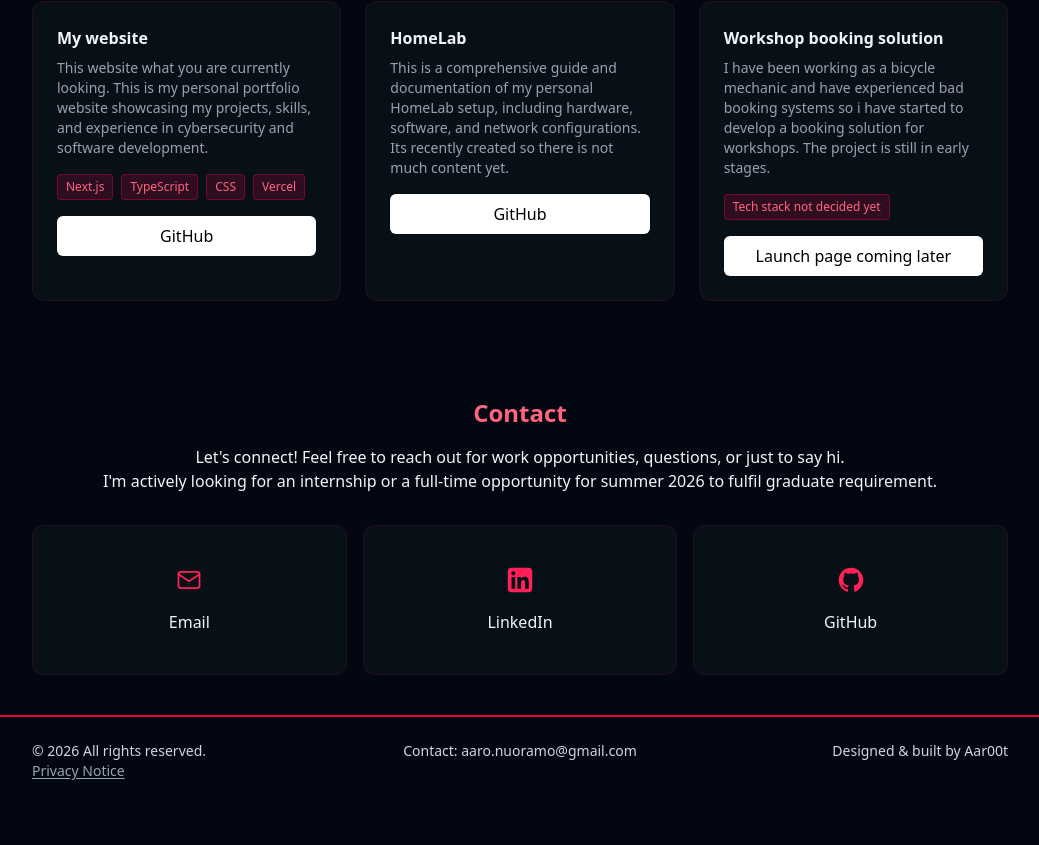
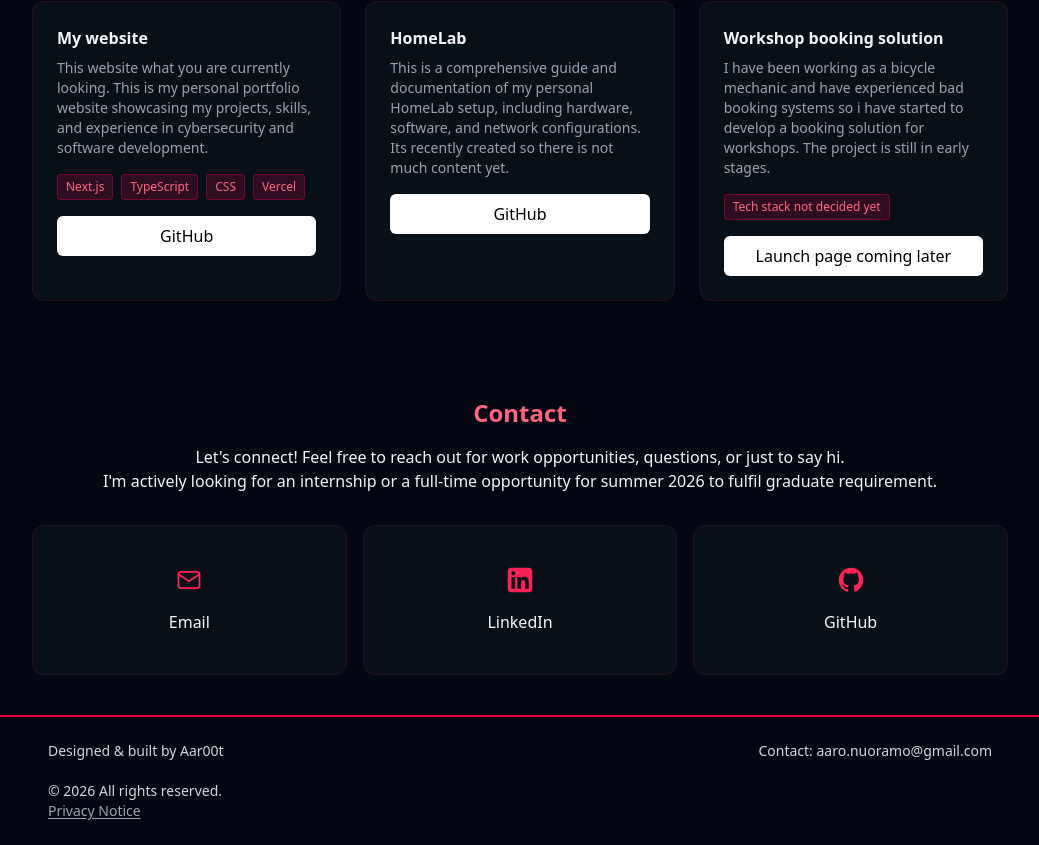
Before and after one commit to Aar00t/My-website, a Next.js app: page / in a window 1280 px wide. Shown: the part 1285-2130 px from the top of the page, without its empty margins (120-1159 px from the left). Before the commit the page ends 2090 px from the top, so only its background shows below. Built offline with nearby package versions, Linux system fonts and the light colour scheme.

Commit message:
footer layout change

```diff
--- a/app/sections/footer.tsx
+++ b/app/sections/footer.tsx
@@ -7,8 +7,10 @@ import Link from "next/link";
 export default function Footer() {
   return (
     <footer className="border-t bottom-0">
-      <div className="grid grid-cols-3 mx-auto max-w-5xl px-6 py-6 text-sm text-gray-300">
+      <div className="grid grid-cols-2 mx-auto max-w-5xl px-10 py-6 text-sm text-gray-300">
         <div className="text-left">
+          <p>Designed & built by Aar00t</p>
+          <br />
           <p>© {new Date().getFullYear()} All rights reserved.</p>
                     {/* Privacy Notice link */}
           <Link
@@ -19,13 +21,8 @@ export default function Footer() {
           </Link>
 
         </div>
-        <div className="text-center">
+        <div className="text-right">
           <p>Contact: aaro.nuoramo@gmail.com</p>
-
-
-        </div>
-        <div className="text-right">
-          <p>Designed & built by Aar00t</p>
 
 
         </div>
```
